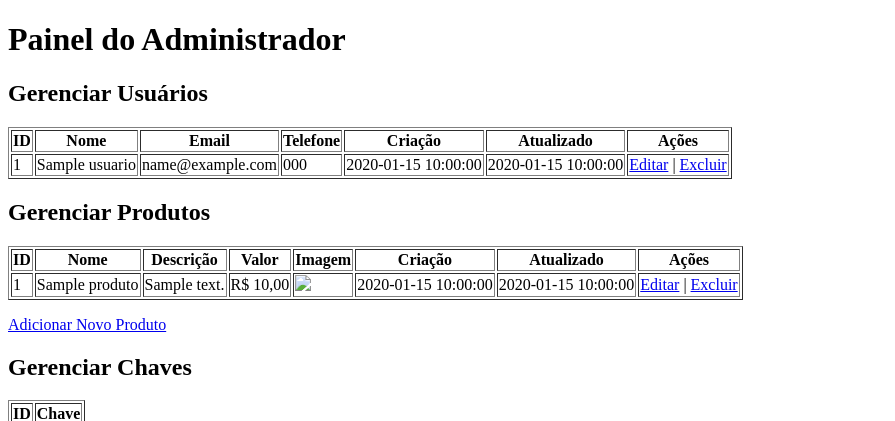
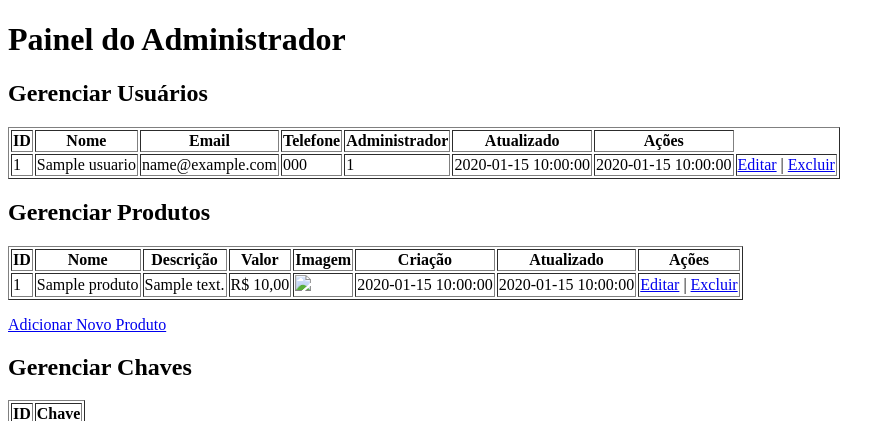
Before and after one commit to function404/crudqa_, a PHP site: page /src/screens/admin.php in a window 1280 px wide. Shown: the top 421 px of the page, without its empty margins (0-895 px from the left). Run offline with PHP 8.4, Linux system fonts and the light colour scheme; the visitor is signed in with stand-in values (Sample User, id 1); tables that the repository leaves empty hold one stand-in row (values such as "Sample post").

Commit message:
feat: add admin column in admin

```diff
--- a/src/screens/admin.php
+++ b/src/screens/admin.php
@@ -47,7 +47,7 @@
             <th>Nome</th>
             <th>Email</th>
             <th>Telefone</th>
-            <th>Criação</th>
+            <th>Administrador</th>
             <th>Atualizado</th>
             <th>Ações</th>
         </tr>
@@ -57,6 +57,7 @@
                 <td><?= $usuario['nome'] ?></td>
                 <td><?= $usuario['email'] ?></td>
                 <td><?= $usuario['telefone'] ?></td>
+                <td><?= $usuario['administrador']?></td>
                 <td><?= $usuario['criado_as']?></td>
                 <td><?= $usuario['atualizado_as']?></td>
                 <td>
```
